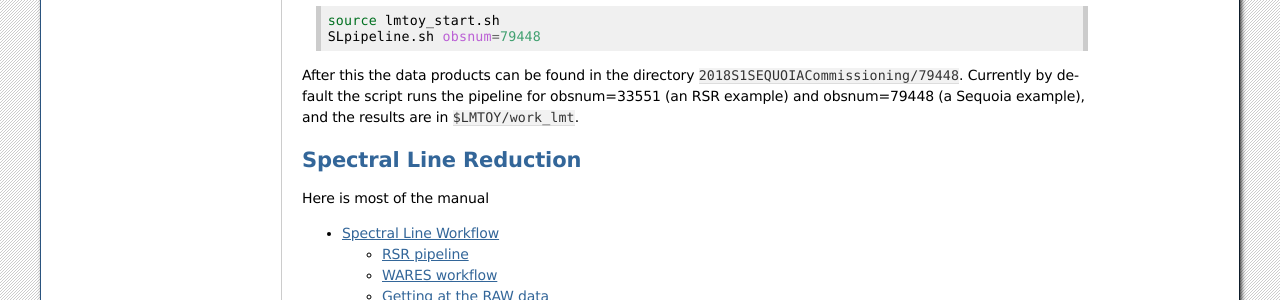
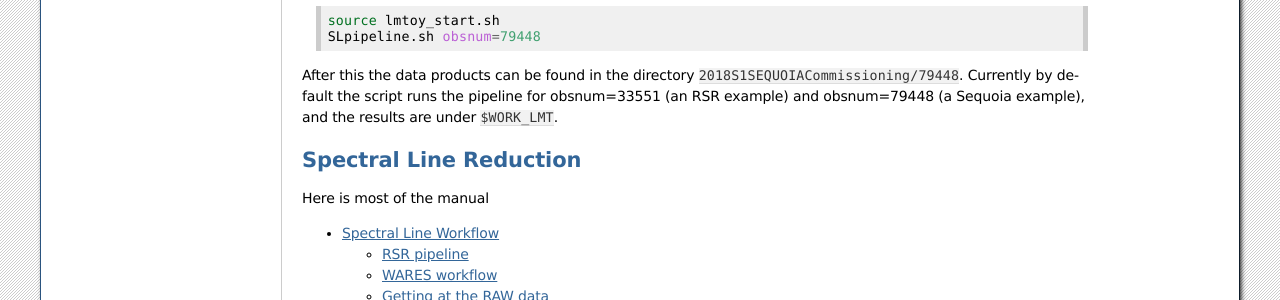
Before and after one commit to astroumd/lmtoy, a Sphinx documentation site: the page built from docs/source/index.rst, in a window 1280 px wide and 900 px high, scrolled down 507 px. Shown: the part 193-493 px from the top of the window. Built offline with Sphinx 7.4.7, drawn with Linux system fonts in a browser that asks for light colours; pages that are not in the unit, such as notebooks, are missing from menus.

Commit message:
fix env.var.

```diff
--- a/docs/source/index.rst
+++ b/docs/source/index.rst
@@ -56,7 +56,7 @@ After this was installed, the pipeline can be activated and executed as follows:
 After this the data products can be found in the directory
 ``2018S1SEQUOIACommissioning/79448``. Currently by default the script
 runs the pipeline for obsnum=33551 (an RSR example) and obsnum=79448
-(a Sequoia example), and the results are in ``$LMTOY/work_lmt``.
+(a Sequoia example), and the results are under ``$WORK_LMT``.
 
 
 
```
